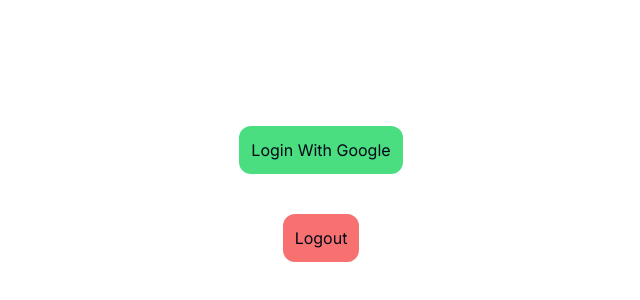
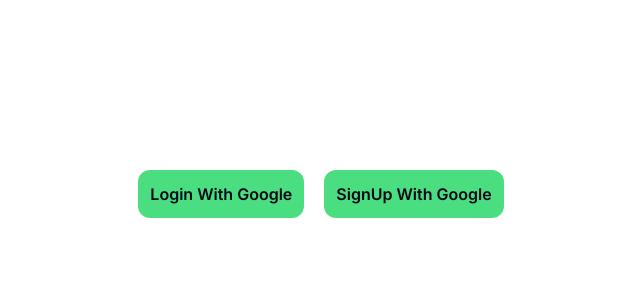
Before and after one commit to DevAdeelAhmad/quiz-app, a Next.js app: page /login in a window 1280 px wide. Shown: the part 206-506 px from the top of the page, without its empty margins (319-959 px from the left). Built offline with nearby package versions, Linux system fonts and the light colour scheme; no server answers.

Commit message:
Flicker Handled

```diff
--- a/package.json
+++ b/package.json
@@ -52,6 +52,7 @@
     "react-day-picker": "^8.10.0",
     "react-dom": "^18",
     "react-hook-form": "^7.49.3",
+    "react-icons": "^5.0.1",
     "react-resizable-panels": "^1.0.9",
     "sonner": "^1.3.1",
     "tailwind-merge": "^2.2.0",
--- a/src/app/(auth)/login/page.tsx
+++ b/src/app/(auth)/login/page.tsx
@@ -1,8 +1,10 @@
 "use client"
-import React from 'react'
+import React, { useEffect, useState } from 'react'
 import { UserAuth } from '@/context/AuthContext'
+import { AiOutlineLoading3Quarters } from "react-icons/ai";
 const LoginPage = () => {
     const { user, googleSignIn, logOut } = UserAuth();
+    const [loading, setLoading] = useState(true);
     const handleSignIn = async () => {
         try {
             await googleSignIn()
@@ -10,10 +12,33 @@
             console.log(error)
         }
     }
+    const handleSignOut = async () => {
+        try {
+            await logOut()
+        } catch (error) {
+            console.log(error)
+        }
+    }
+    let style = "p-3 bg-green-400 rounded-xl cursor-pointer font-semibold"
+    useEffect(() => {
+        const checkAuthentication = async () => {
+            await new Promise((resolve) => setTimeout(resolve, 500))
+            setLoading(false);
+        }
+        checkAuthentication()
+    }, [user])
+
     return (
         <div className='flex flex-col items-center justify-center min-h-screen w-full text-center gap-10'>
-            <span className='p-3 bg-green-400 rounded-xl' onClick={handleSignIn}>Login With Google</span>
-            <span className='p-3 bg-red-400 rounded-xl'>Logout</span>
+            {loading ? <AiOutlineLoading3Quarters className='animate-spin' size={30} /> : !user ? (<div className='flex gap-5'>
+                <span className={style} onClick={handleSignIn}>Login With Google</span>
+                <span className={style} onClick={handleSignIn}>SignUp With Google</span>
+            </div>) : (
+                <div className='flex gap-5 items-center'>
+                    <span className={style}>Welcome {user.displayName}</span>
+                    <span className={style} onClick={handleSignOut}>Sign Out</span>
+                </div>
+            )}
         </div>
     )
 }
```
Also changed, not shown: 1 other file (tests, documents, lock files or other folders).
